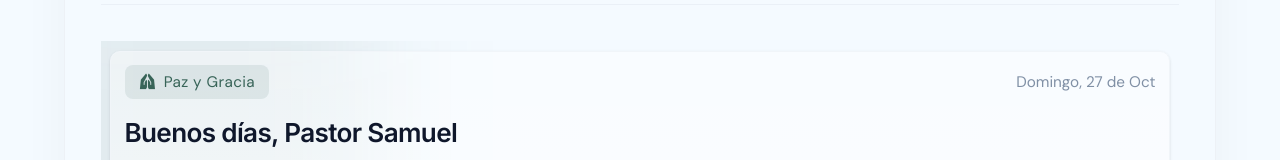
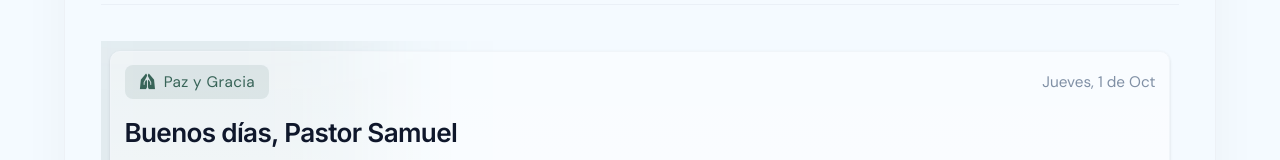
Before and after one commit to EduCores/IglesiaOS, a React (Vite) app: page / in a window 1280 px wide. Shown: the part 154-314 px from the top of the page. Built offline with nearby package versions, Linux system fonts and the light colour scheme.

Commit message:
Inicio: fecha dinamica del dia actual en espanol (antes fija: Domingo, 27 de Oct)

```diff
--- a/src/App.tsx
+++ b/src/App.tsx
@@ -789,6 +789,14 @@ function InicioScreen({
   const [audioProgress, setAudioProgress] = useState(0);
   const progressIntervalRef = useRef<any>(null);
 
+  const capitalizeEs = (s: string) => s.charAt(0).toUpperCase() + s.slice(1);
+  const todayLabel = (() => {
+    const now = new Date();
+    const weekday = new Intl.DateTimeFormat("es-ES", { weekday: "long" }).format(now);
+    const monthShort = new Intl.DateTimeFormat("es-ES", { month: "short" }).format(now).replace(".", "");
+    return `${capitalizeEs(weekday)}, ${now.getDate()} de ${capitalizeEs(monthShort)}`;
+  })();
+
   const daysData = [
     { day: "L", height: "h-14", count: "120 asistencias", barColor: "bg-[#d5e9e1]" },
     { day: "M", height: "h-20", count: "210 asistencias", barColor: "bg-[#a8d2c4]" },
@@ -838,7 +846,7 @@ function InicioScreen({
                 <span className="material-symbols-outlined text-[15px]" style={{ fontVariationSettings: "'FILL' 1" }}>folded_hands</span>
                 <span className="text-[11px] font-bold tracking-wide">Paz y Gracia</span>
               </div>
-              <span className="text-[11px] text-slate-500/80 font-medium">Domingo, 27 de Oct</span>
+              <span className="text-[11px] text-slate-500/80 font-medium">{todayLabel}</span>
             </div>
 
             <div>
```
